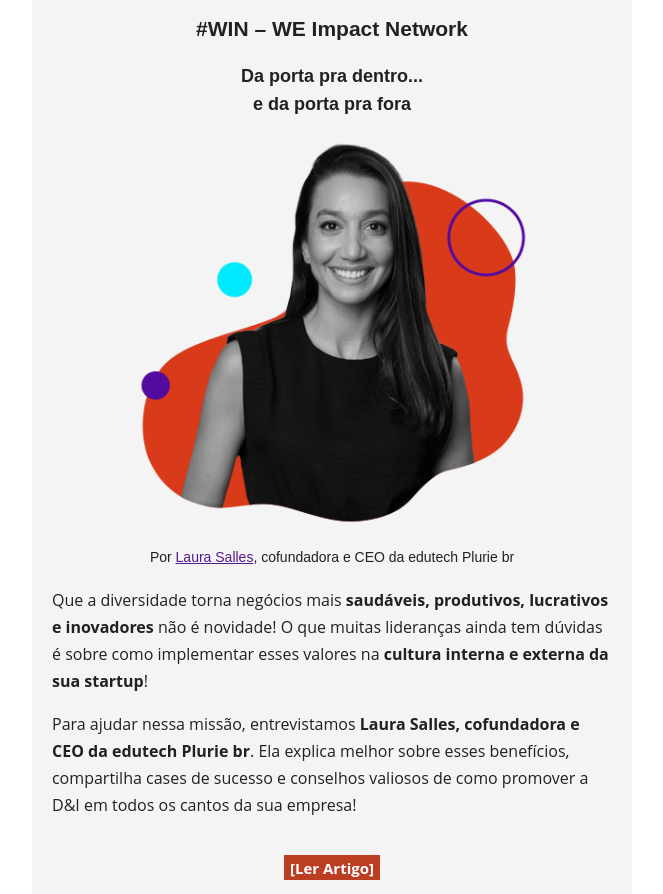
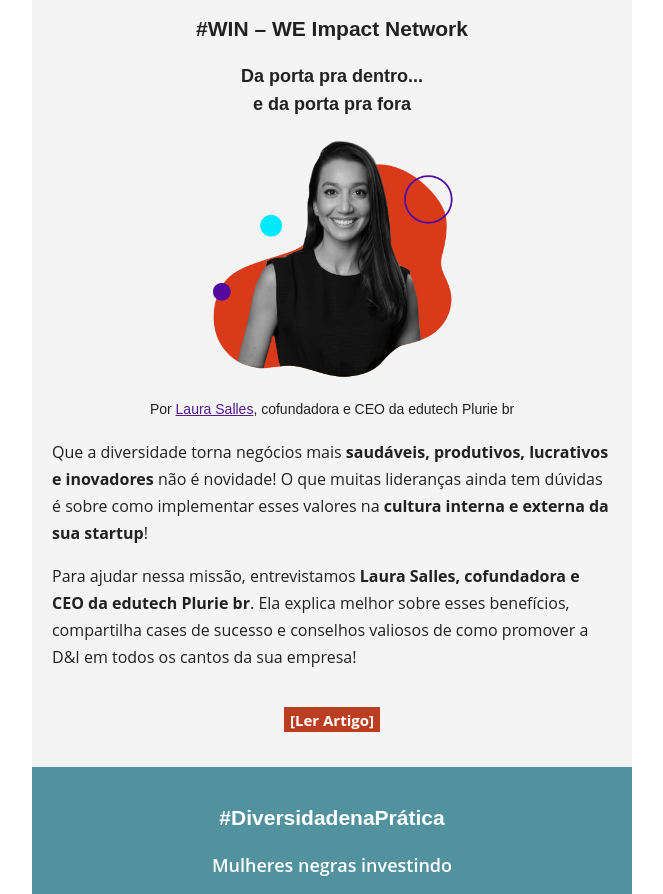
Before and after one commit to weimpact-tech/newsletter-16, a plain HTML site: page index.html in a window 1280 px wide. Shown: the part 2040-2934 px from the top of the page, without its empty margins (308-971 px from the left). Drawn offline with Linux system fonts and the light colour scheme.

Commit message:
mudança tamanho imagem win

```diff
--- a/index.html
+++ b/index.html
@@ -203,7 +203,7 @@
                                                             </p>
                                                         </h3>
                                                         <img src="https://weimpact-tech.github.io/newsletter-16/img/Imagem_WIN_N16.png"
-                                                            style="-ms-interpolation-mode: bicubic; border: 0; line-height: 100%; outline: none; text-decoration: none; width: 100%; display: inline; height: auto; max-width: 400px;"
+                                                            style="-ms-interpolation-mode: bicubic; border: 0; line-height: 100%; outline: none; text-decoration: none; width: 100%; display: inline; height: auto; max-width: 250px;"
                                                             alt="Laura Plurie BR">
                                                         <p id="subTituloWin"
                                                             style="-webkit-text-size-adjust: 100%; -ms-text-size-adjust: 100%; padding-left: 20px; padding-right: 20px; font-family: 'Poppins', sans-serif; font-size: 14px; text-align: center;">
```
